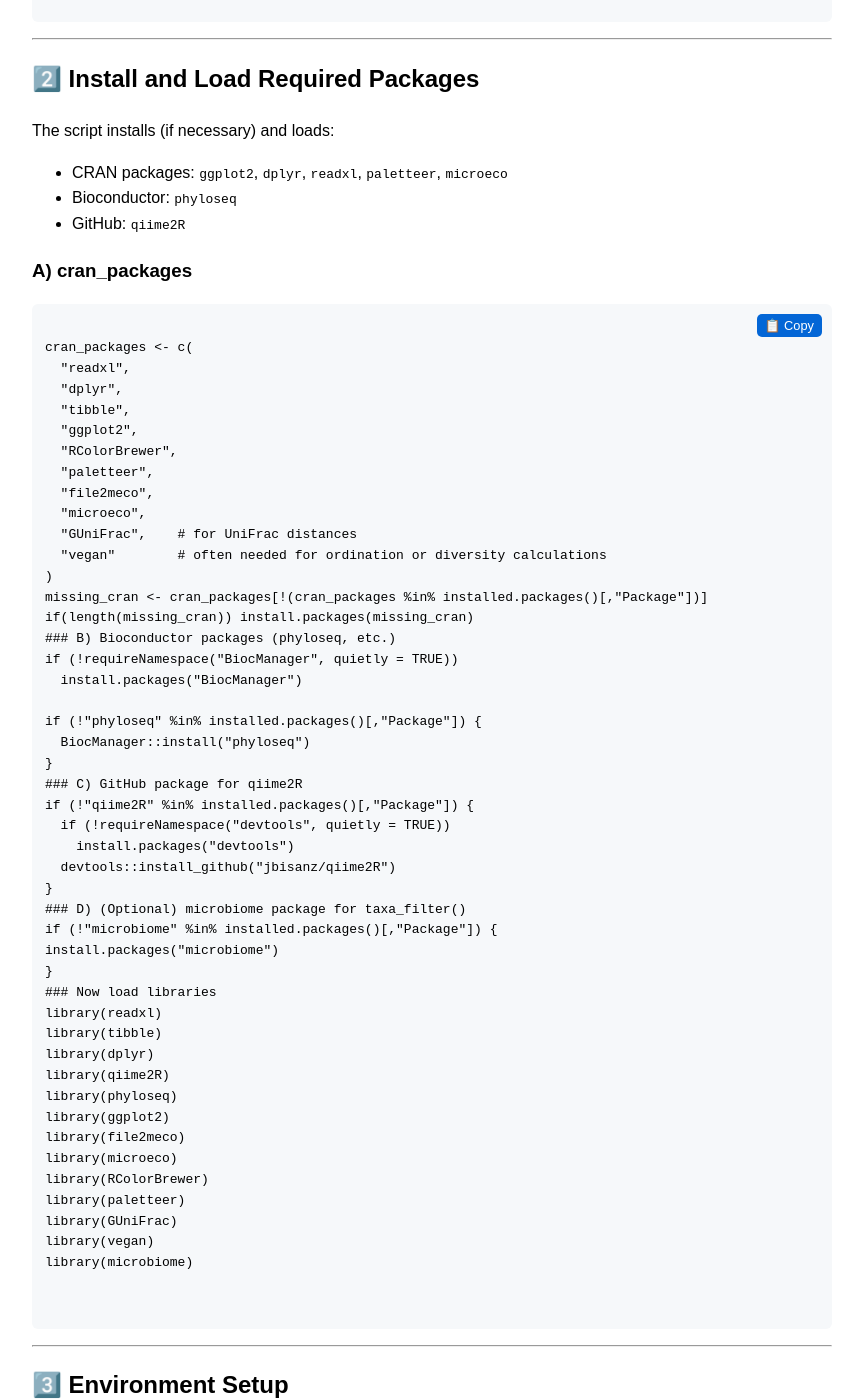
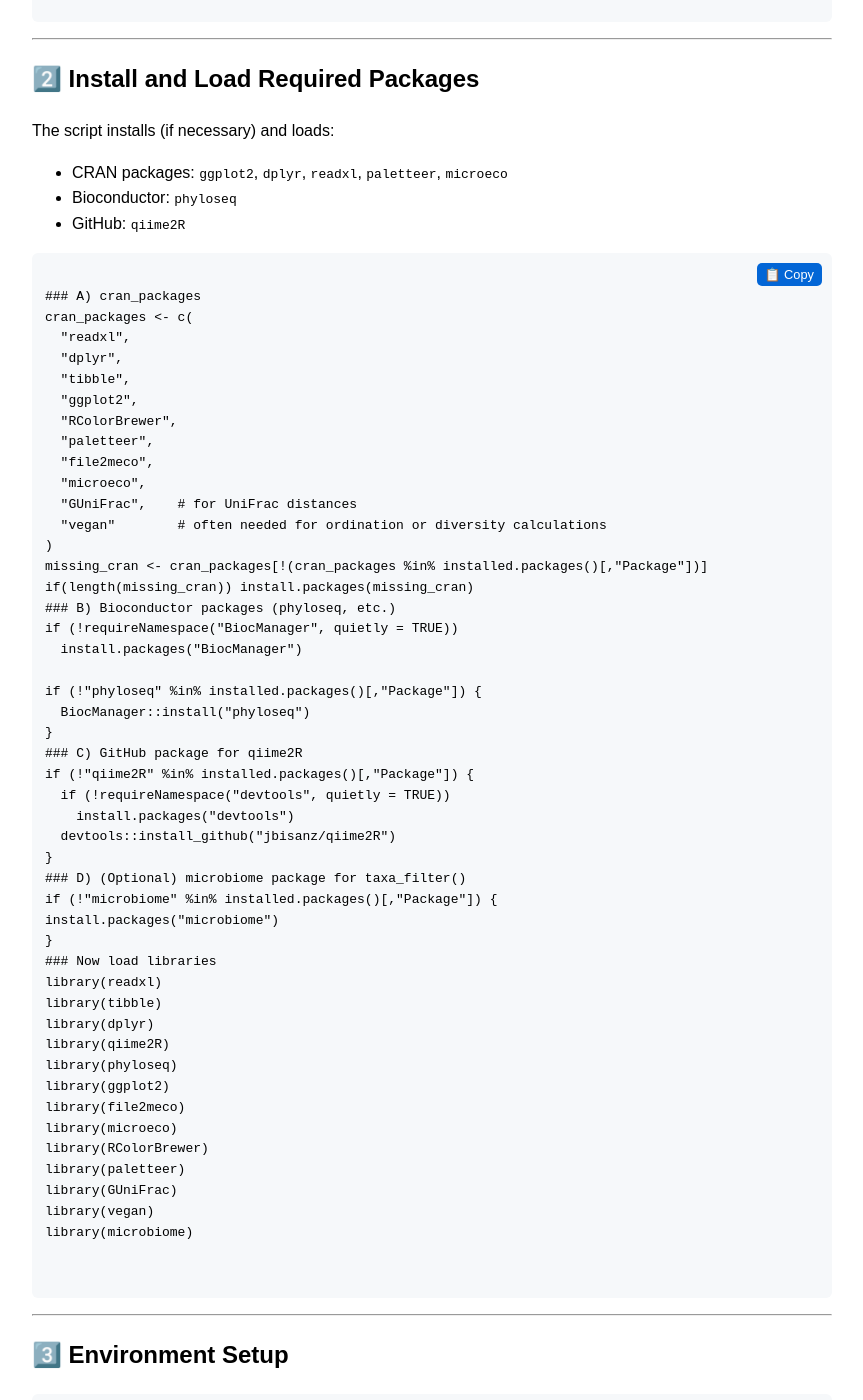
Before and after one commit to ysbajagai/bioinfo, a Jekyll site: the page built from phyloseq_microeco_tutorial.md, in a window 1280 px wide and 1400 px high, scrolled down 1046 px. Shown: the whole window, without its empty margins (208-1071 px from the left). Built offline with Jekyll 4.4.1, drawn with Linux system fonts in a browser that asks for light colours.

```diff
--- a/phyloseq_microeco_tutorial.md
+++ b/phyloseq_microeco_tutorial.md
@@ -68,10 +68,11 @@ The script installs (if necessary) and loads:
 - Bioconductor: `phyloseq`
 - GitHub: `qiime2R`
 
-### A) cran_packages
+
 <div style="position: relative; margin-bottom: 1em;">
   <pre style="background:#f6f8fa; padding:1em; border-radius:6px; overflow:auto;">
 <code id="r-packages" style="font-family: monospace;">
+### A) cran_packages
 cran_packages &lt;- c(
   "readxl",
   "dplyr",
```
